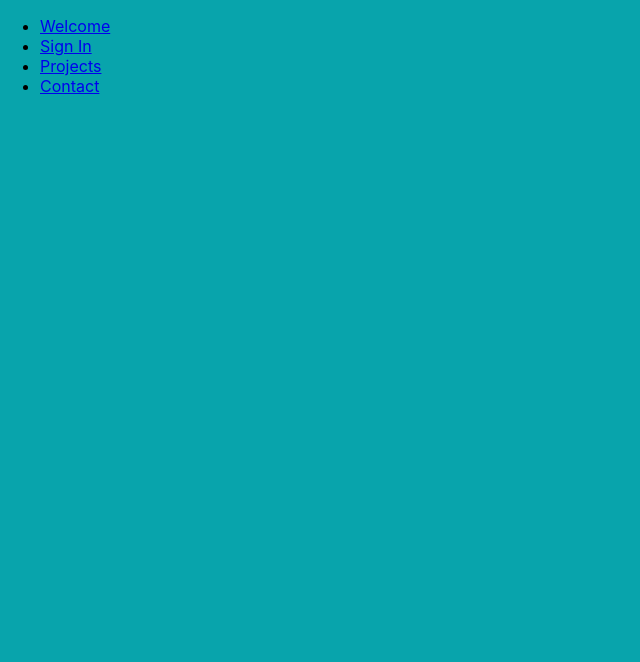
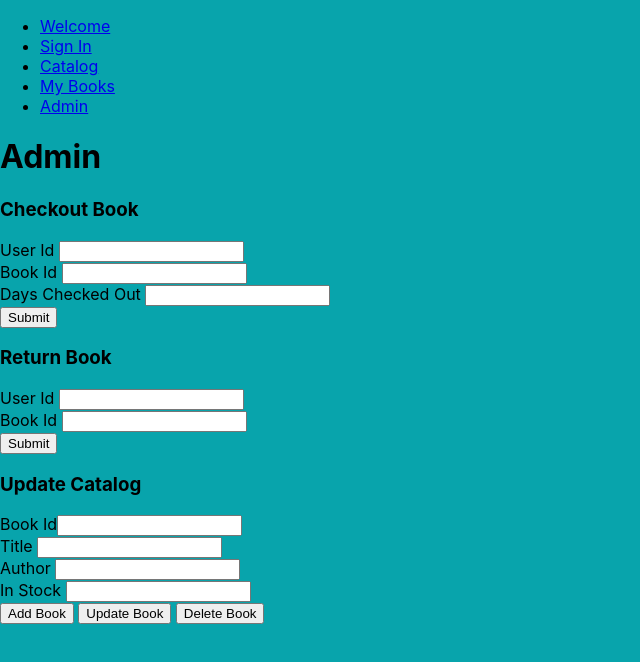
Before and after one commit to julian-salcedo/senior-project-code, a React (Create React App) app: page /admin in a window 1280 px wide. Shown: the top 662 px of the page, without its empty margins (0-640 px from the left). Built offline with nearby package versions, Linux system fonts and the light colour scheme.

Commit message:
oisdfjoifsddf

```diff
--- a/src/App.js
+++ b/src/App.js
@@ -4,6 +4,7 @@ import Welcome from './pages/Welcome'
 import SignIn from './pages/SignIn'
 import Catalog from './pages/Catalog'
 import MyBooks from './pages/MyBooks'
+import Admin from './pages/Admin'
 import {Route} from 'react-router-dom'
 import NavBar from './components/NavBar'
 
@@ -24,7 +25,7 @@ function App() {
       <Route exact path='/sign-in' component={SignIn} />
       <Route exact path='/catalog' component={Catalog} />
       <Route exact path='/my-books' component={MyBooks} />
-
+      <Route exact path='/admin' component={Admin} />
     </div>
   );
 }
--- a/src/components/NavBar.js
+++ b/src/components/NavBar.js
@@ -6,8 +6,9 @@ function NavBar() {
     <ul>
         <li><Link to='/'>Welcome</Link></li>
         <li><Link to='/sign-in'>Sign In</Link></li>
-        <li><Link to='/projects'>Projects</Link></li>
-        <li><Link to='/contact'>Contact</Link></li>
+        <li><Link to='/catalog'>Catalog</Link></li>
+        <li><Link to='/my-books'>My Books</Link></li>
+        <li><Link to='/admin'>Admin</Link></li>
     </ul>
   );
 }
--- /dev/null
+++ b/src/pages/Admin.js
@@ -0,0 +1,38 @@
+import React from 'react';
+
+function Admin() {
+  return (
+    <div>
+      <h1>Admin</h1>
+      <div>
+        <h3>Checkout Book</h3>
+        <form>
+            <div>User Id <input type="text" /></div>
+            <div>Book Id <input type="text" /></div>
+            <div>Days Checked Out <input type="number" /></div>
+            <button type="submit">Submit</button>
+        </form>
+      </div>
+      <div>
+        <h3>Return Book</h3>
+        <form>
+            <div>User Id <input type="text" /></div>
+            <div>Book Id <input type="text" /></div>
+            <button type="submit">Submit</button>
+        </form>
+      </div>
+      <div>
+        <h3>Update Catalog</h3>
+        <form>
+            <div>Book Id<input type="text" /></div>
+            <div>Title <input type="text" /></div>
+            <div>Author <input type="text" /></div>
+            <div>In Stock <input type="number" /></div>
+            <div><button type="submit">Add Book</button> <button type="submit">Update Book</button> <button type="submit">Delete Book</button></div>
+        </form>
+      </div>
+    </div>
+  )
+}
+
+export default Admin;
--- a/src/pages/MyBooks.js
+++ b/src/pages/MyBooks.js
@@ -4,6 +4,7 @@ function MyBooks() {
   return (
     <div>
       <h1>My Books</h1>
+      <p>Total Overdue Fees:</p>
     </div>
   )
 }
```
Also changed, not shown: 1 other file (tests, documents, lock files or other folders).
